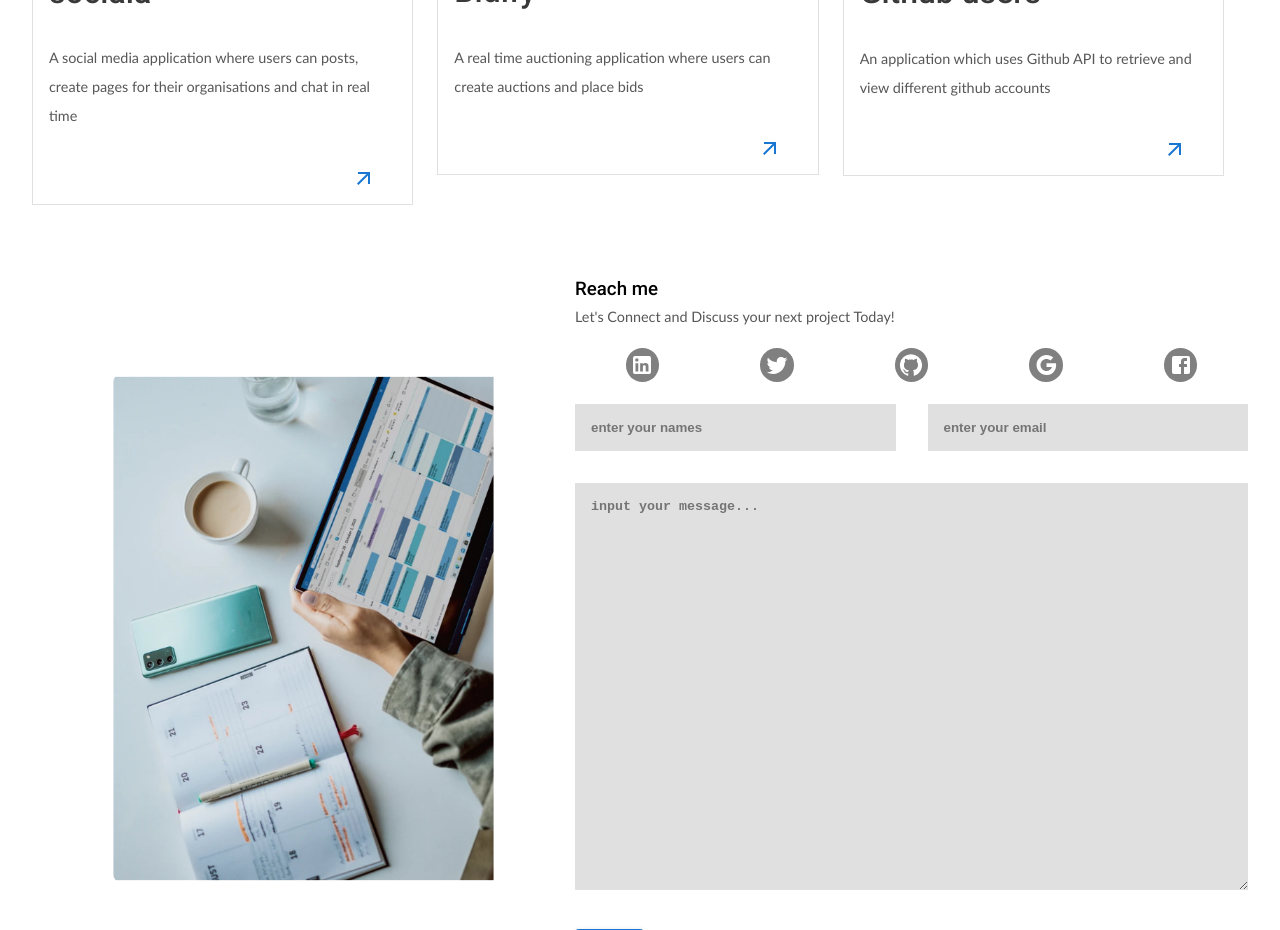
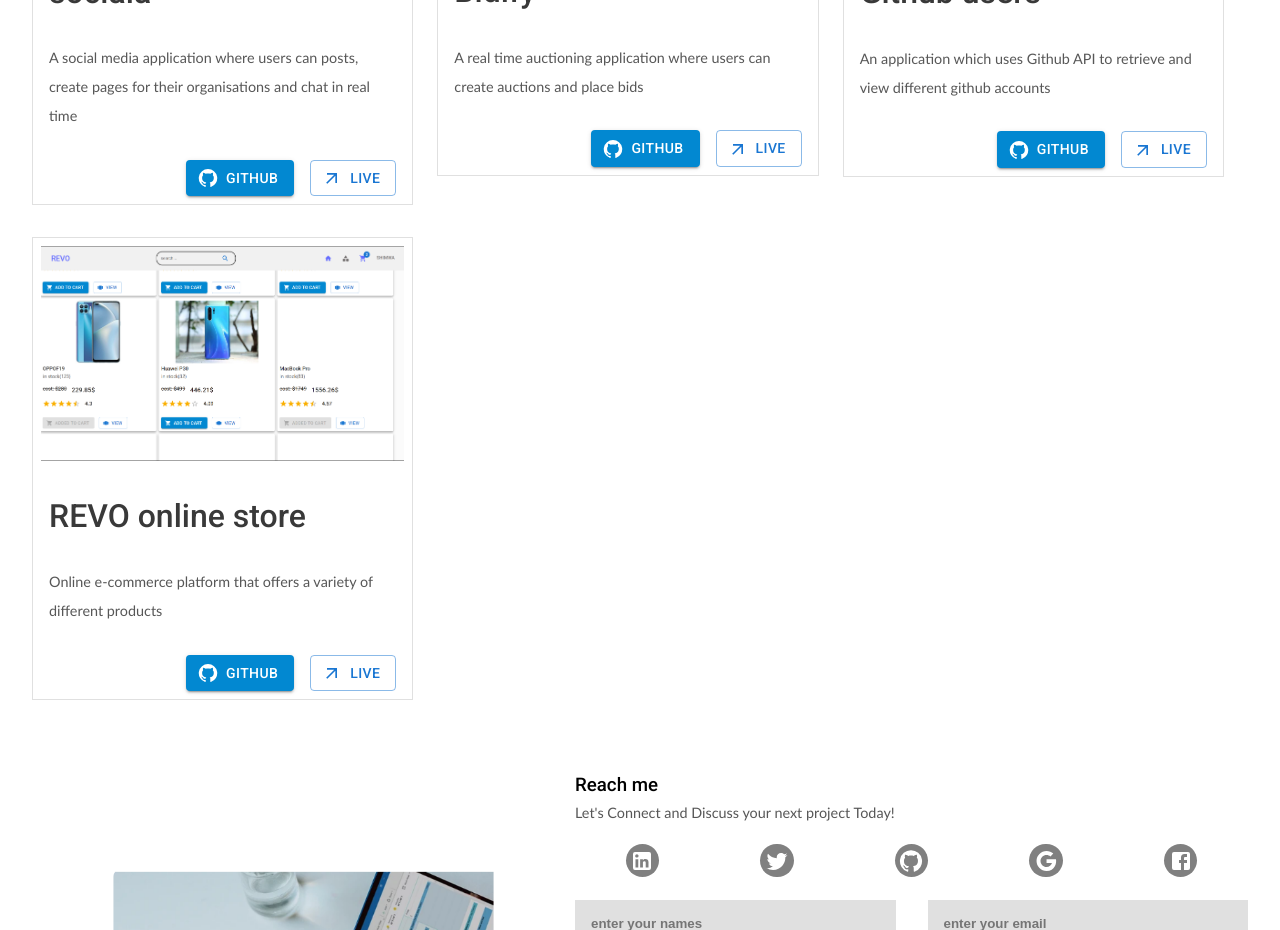
Before and after one commit to HenriTresor/portfolio, a React (Vite) app: page / in a window 1280 px wide. Shown: the part 1900-2830 px from the top of the page. Built offline with nearby package versions, Linux system fonts and the light colour scheme.

Commit message:
added a new project

```diff
--- a/src/Components/WorkCard.jsx
+++ b/src/Components/WorkCard.jsx
@@ -1,6 +1,6 @@
 // import React from 'react'
 import { Card, Box, Button } from "@mui/material"
-import { ArrowOutward } from '@mui/icons-material'
+import { ArrowOutward, GitHub } from '@mui/icons-material'
 import propTypes from 'prop-types'
 
 const WorkCard = (props) => {
@@ -38,14 +38,29 @@ const WorkCard = (props) => {
 
                   <div>
                       <Button
+                          variant="outlined"
+                          startIcon={<ArrowOutward />}
                           sx={{
-                          float:'right'
+                          float:'right',ml:2
                           }}
                           onClick={() => {
                               window.open(props.link)
                           }}
                       >
-                          <ArrowOutward  />
+                         live
+                      </Button>
+                      <Button
+                          startIcon={<GitHub />}
+                          variant="contained"
+                          color='info'
+                          sx={{
+                          float:'right'
+                          }}
+                          onClick={() => {
+                              window.open(props.github)
+                          }}
+                      >
+                          github
                       </Button>
                   </div>
               </Box>
@@ -58,7 +73,8 @@ WorkCard.propTypes = {
     title: propTypes.string.isRequired,
     description: propTypes.string.isRequired,
     image: propTypes.string.isRequired,
-    link:propTypes.string
+    link:propTypes.string,
+    github:propTypes.string
 }
 
 export default WorkCard
--- a/src/Components/Works.jsx
+++ b/src/Components/Works.jsx
@@ -5,6 +5,7 @@ import { Grid } from "@mui/material"
 import sociala from '../assets/sociala.png'
 import bidify from '../assets/bidify.png'
 import gitUsers from '../assets/git-users.png'
+import revo from '../assets/revo.png'
 import { motion } from "framer-motion"
 
 
@@ -34,6 +35,7 @@ const Works = () => {
                       <WorkCard
                           image={sociala}
                           title={'sociala'}
+                          github='https://github.com/HenriTresor/react-social'
                           description="A social media application where users can posts, create pages for their organisations and chat in real time"
                           link='https://sociala.onrender.com'
                       />
@@ -41,6 +43,7 @@ const Works = () => {
                   <Grid item sm={12} md={4}>
                       <WorkCard
                           image={bidify}
+                          github='https://github.com/HenriTresor/real-time-auction-app'
                           title={'Bidify'}
                           link='https://bidify.onrender.com'
                           description="A real time auctioning application where users can create auctions and place bids"
@@ -49,9 +52,19 @@ const Works = () => {
                   <Grid item sm={12} md={4}>
                       <WorkCard
                           image={gitUsers}
+                          github='https://github.com/HenriTresor/git-users-react'
                           title={'Github users'}
                           link='https://github-userst.netlify.app/'
                         description="An application which uses Github API to retrieve and view different github accounts"
+                      />
+                  </Grid>
+                  <Grid item sm={12} md={4}>
+                      <WorkCard
+                          image={revo}
+                          title={'REVO online store'}
+                          link='https://github.com/HenriTresor/revo-store'
+                          github='https://github.com/HenriTresor/revo-store'
+                        description="Online e-commerce platform that offers a variety of different products"
                       />
                   </Grid>
               </Grid>
```
Also changed, not shown: src/assets/revo.png (added).
